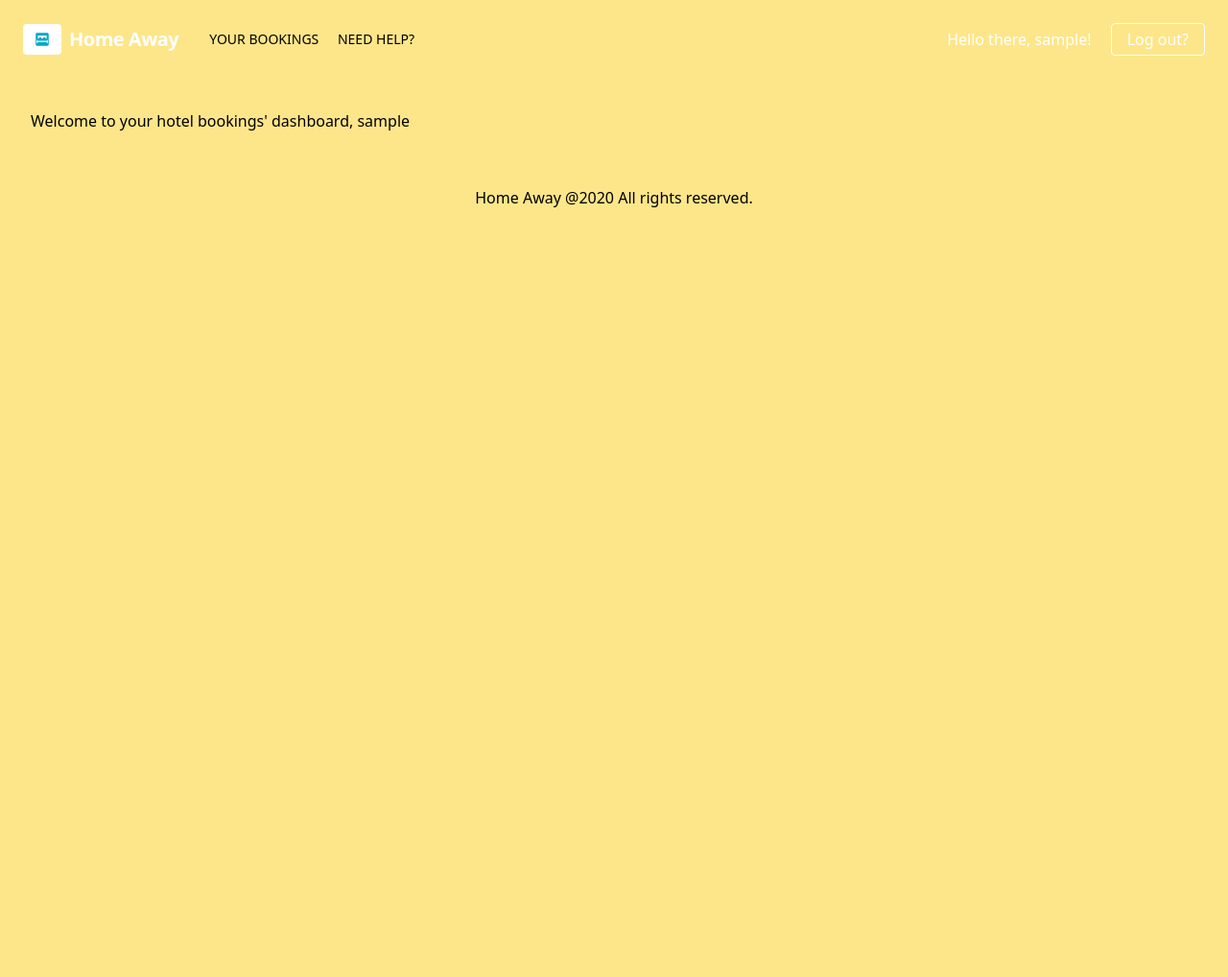
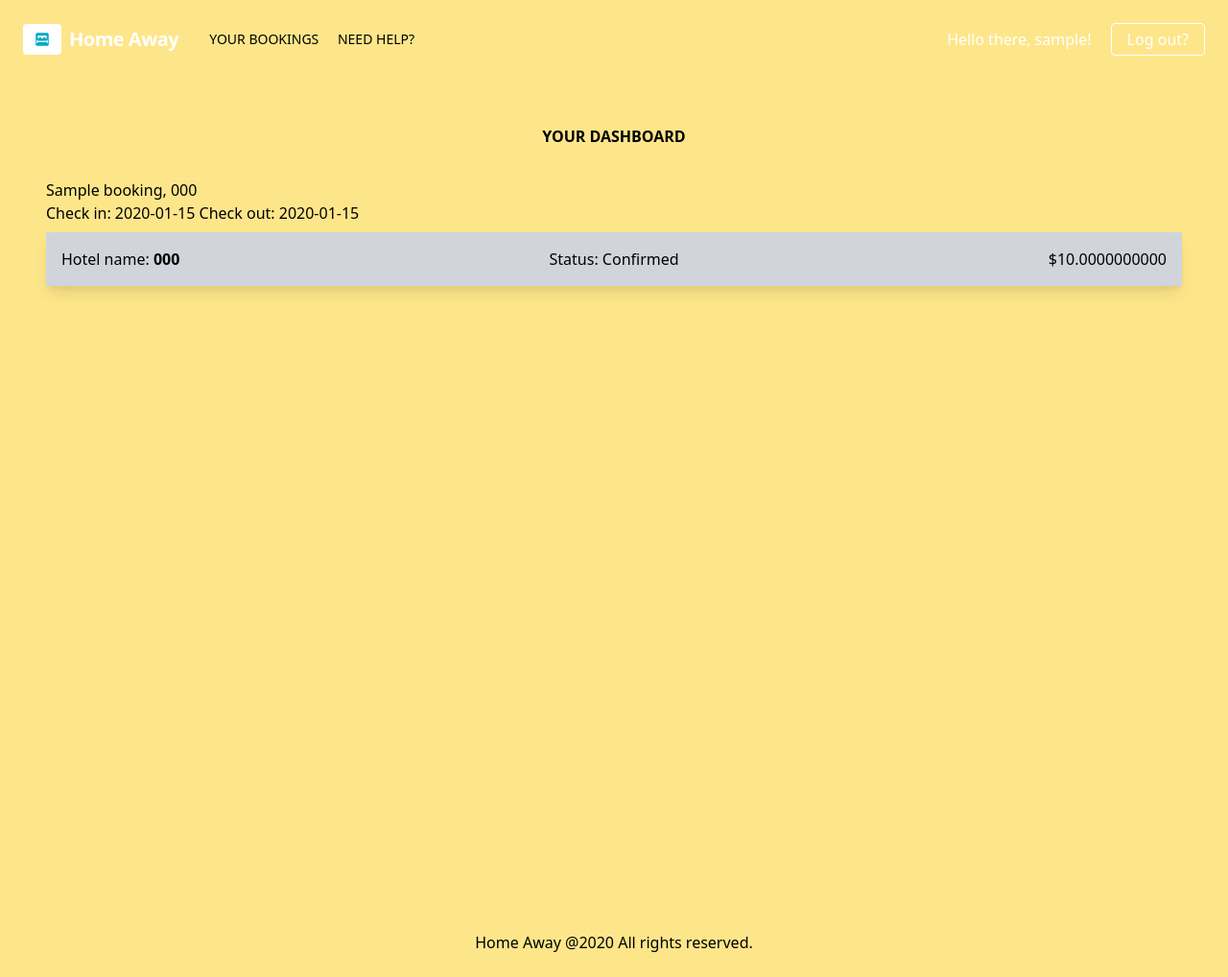
Before and after one commit to tokich6/vacation_app, a Flask app: page /account in a window 1280 px wide. Shown: the whole page at 96% size. Before the commit the page ends 216 px from the top, so only its background shows below. Run offline with Flask 2, Linux system fonts and the light colour scheme; the visitor is signed in with stand-in values (Sample User, id 1); tables that the repository leaves empty hold one stand-in row (values such as "Sample post").

Commit message:
fix different format cancel before api return and start working on bookings dashboard

```diff
--- a/app.py
+++ b/app.py
@@ -10,7 +10,7 @@ from werkzeug.security import check_password_hash, generate_password_hash
 # from werkzeug.exceptions import default_exceptions, HTTPException, InternalServerError
 
 
-from helpers import search_location_id, list_properties, get_hotel_details, get_hotel_photos, login_required, get_days, str_to_bool
+from helpers import search_location_id, list_properties, get_hotel_details, get_hotel_photos, login_required, get_days, str_to_bool, reduce_str_len
 
 # Configure application
 app = Flask(__name__)
@@ -100,7 +100,8 @@ db.create_all()
 
 # ROUTES START HERE
 @app.route("/", methods=['GET', 'POST'])
-def index():
+@login_required
+def home():
     # Set min date input for check_in & check_out
     tomorrow = date.today() + timedelta(days=1)
     day_after = date.today() + timedelta(days=2)
@@ -108,6 +109,7 @@ def index():
 
 
 @app.route("/hotels", methods=['GET', 'POST'])
+@login_required
 def list_hotels():
     if request.method == 'GET':
         return redirect("/")
@@ -153,6 +155,7 @@ def list_hotels():
 
 
 @app.route("/hotels/details", methods=['GET', 'POST'])
+@login_required
 def show_hotel_details():
     # add POST method
     # hidden input value in hotels.html
@@ -244,8 +247,7 @@ def your_bookings():
         free_cancellation = str_to_bool(request.form.get('free_cancellation'))
         print(type(free_cancellation))
         if free_cancellation == True:
-            cancel_before = request.form.get('cancel_before')
-            cancel_before = cancel_before[:-6]
+            cancel_before = reduce_str_len(request.form.get('cancel_before'))
             print(cancel_before)
 
         # enter booking details into the database
@@ -259,7 +261,9 @@ def your_bookings():
         return render_template('your_bookings.html', name=session['username'], today=today, hotel_id=hotel_id, hotel_name=hotel_name,
                            room_name=room_name, total_pay=total_pay, free_cancellation=free_cancellation, cancel_before=cancel_before)
     else:
-        return render_template('your_bookings.html', name=session['username'])
+        bookings = db.session.query(Booking).filter(Booking.user_id == session['user_id']).all()
+
+        return render_template('your_bookings.html', today=today, bookings=bookings)
 
 
 @app.route("/register", methods=['GET', 'POST'])
--- a/helpers.py
+++ b/helpers.py
@@ -117,3 +117,8 @@ def get_days(start, end):
 def str_to_bool(string):
     d = {'True': True, 'False': False}
     return d.get(string, string)
+
+# to be used for cancel_before date - the API returns different formats (incl time, letters attached to date)
+def reduce_str_len(str):
+    str = str[0:10]
+    return str
--- a/templates/your_bookings.html
+++ b/templates/your_bookings.html
@@ -1,15 +1,38 @@
 {% extends "layout.html" %} {% block title %} Let's book your next getaway!
 {%endblock %} {% block main %}
 
-<section class="max-w-screen-xl mx-auto px-4 sm:px-6 lg:px-8">
-  <!-- flash messages start -->
-  {% include 'messages.html' %}
-  <!-- flash messages end -->
+<section class="h-screen">
+  <section class="max-w-screen-xl mx-auto px-4 sm:px-6 lg:px-8">
+    <!-- flash messages start -->
+    {% include 'messages.html' %}
+    <!-- flash messages end -->
 
-  <h1>Welcome to your hotel bookings' dashboard, {{ name }}</h1>
+    <h1 class="py-4 text-teal-500 uppercase font-semibold text-center">
+      Your dashboard
+    </h1>
 
+    <ul class="w-full p-4">
+      {% for booking in bookings %}
+      <h2>{{ booking.city_name}}, {{ booking.country_code }}</h2>
+      <p>Check in: {{ booking.check_in }} Check out: {{ booking.check_out }}</p>
 
+      <li
+        class="flex items-center justify-between mt-2 mb-4 p-4 bg-gray-300 shadow-lg"
+      >
+        <p>
+          Hotel name: <span class="font-bold"> {{ booking.hotel_name }} </span>
+        </p>
+        <p>Status: Confirmed</p>
+        <p>${{ booking.total_pay }}</p>
 
+        {% if booking.free_cancellation == True %}
+        <button>Cancel</button>
+        {% endif %}
+      </li>
+
+      {% endfor %}
+    </ul>
+  </section>
 </section>
 
 {% endblock %}
```
